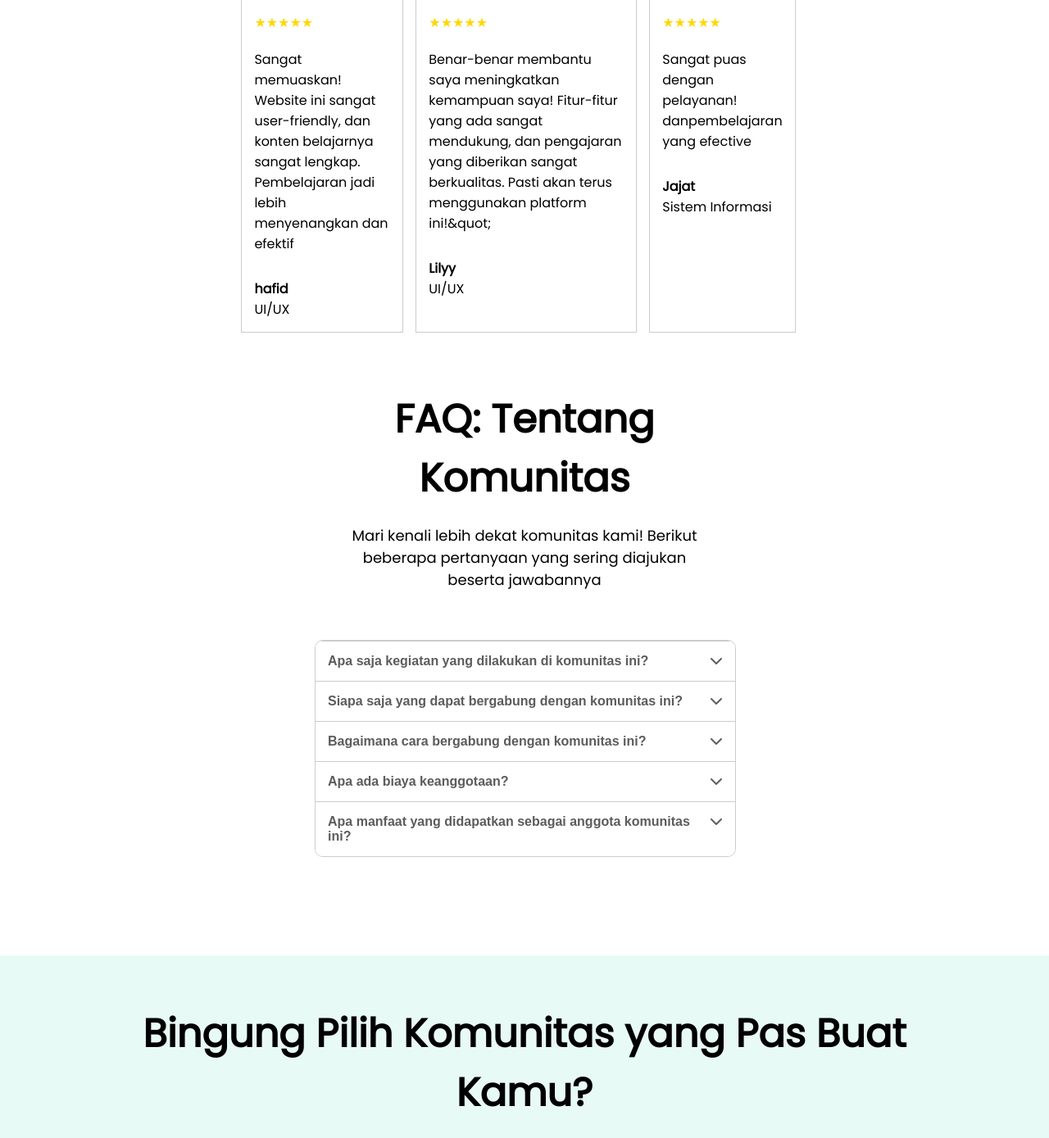
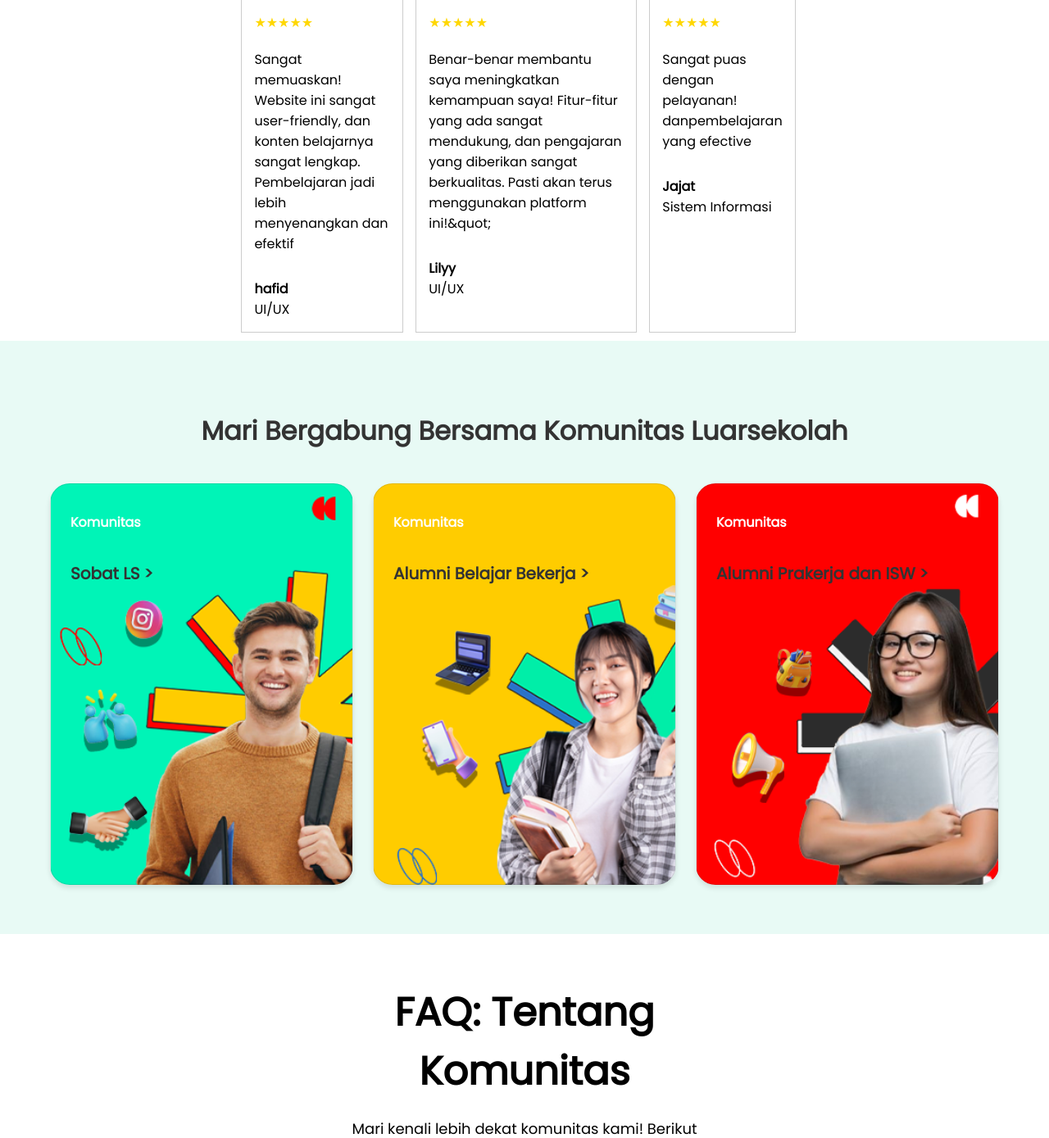
Before and after one commit to CookieeJar16/Colab_Project_Group_B, a PHP site: page /page/komunitas.php in a window 1280 px wide. Shown: the part 2235-3624 px from the top of the page at 82% size. Run offline with PHP 8.4, Linux system fonts and the light colour scheme; data comes from the database, SQL or seed files in the repository.

Commit message:
Add new section line and update css

```diff
--- a/public/css/styles_komunitas.css
+++ b/public/css/styles_komunitas.css
@@ -353,6 +353,81 @@ nav {
   background-color: #45a049;
 }
 
+/* SECTION 3b */
+.section-3b {
+  padding: 60px 20px;
+  background-color: #E8FAF5;
+  text-align: center;
+}
+
+.community-container {
+  max-width: 1200px;
+  margin: 0 auto;
+}
+
+.community-title {
+  font-size: 32px;
+  color: #333;
+  margin-bottom: 40px;
+}
+
+.community-cards {
+  display: flex;
+  justify-content: center;
+  gap: 24px; /* Gap between cards */
+  flex-wrap: wrap;
+}
+
+.community-card {
+  width: 320px;
+  height: 440px;
+  border-radius: 24px;
+  padding: 24px;
+  border: 1px solid rgba(0, 0, 0, 0.1);
+  box-shadow: 0 4px 6px rgba(0, 0, 0, 0.1);
+  background-size: cover;
+  background-position: center;
+  display: flex;
+  flex-direction: column;
+  justify-content: flex-start;
+  gap: 12px;
+  overflow: hidden;
+}
+
+.card-1 {
+  background-image: url('../images/left-card-img.png');
+  background-repeat:no-repeat;
+}
+
+.card-2 {
+  background-image: url('../images/middle-card-img.png');
+  background-repeat:no-repeat;
+}
+
+.card-3 {
+  background-image: url('../images/right-card-img.png');
+  background-repeat:no-repeat;
+}
+
+.card-heading {
+  font-size: 16px;
+  font-weight: bold;
+  color: white;
+  display: flex;
+  padding-bottom: 8px;
+  line-height: 1.2;
+}
+
+.card-subheading {
+  font-size: 20px;
+  font-weight: bold;
+  color: #333;
+  margin: 0;
+  padding-top: 4px;
+  display: flex;
+  align-items: center;
+  justify-content: space-between;
+}
 
 /* FAQ */
 
@@ -519,7 +594,6 @@ footer {
   max-height: 80px; /* Tinggi maksimum logo */
   width: auto; /* Jaga proporsi gambar */
   margin-bottom: 20px; /* Jarak bawah logo */
-
 }
 
 .footer-left p {
--- a/public/page/komunitas.php
+++ b/public/page/komunitas.php
@@ -204,6 +204,29 @@
     </div>
   </section>
 
+  <section class="section-3b">
+    <div class="community-container">
+      <h1 class="community-title">Mari Bergabung Bersama Komunitas Luarsekolah</h1>
+      <div class="community-cards">
+        <!-- Card 1 -->
+        <div class="community-card card-1">
+          <h2 class="card-heading">Komunitas</h2>
+          <h3 class="card-subheading">Sobat LS &gt;</h3>
+        </div>
+        <!-- Card 2 -->
+        <div class="community-card card-2">
+          <h2 class="card-heading">Komunitas</h2>
+          <h2 class="card-subheading">Alumni Belajar Bekerja &gt;</h3>
+        </div>
+        <!-- Card 3 -->
+        <div class="community-card card-3">
+          <h2 class="card-heading">Komunitas</h2>
+          <h2 class="card-subheading">Alumni Prakerja dan ISW &gt;</h3>
+        </div>
+      </div>
+    </div>
+  </section>
+
 
   <section class="faq-section">
     <div class="faq-container">
```
Also changed, not shown: public/images/left-card-img.png (added), public/images/middle-card-img.png (added), public/images/right-card-img.png (added).
